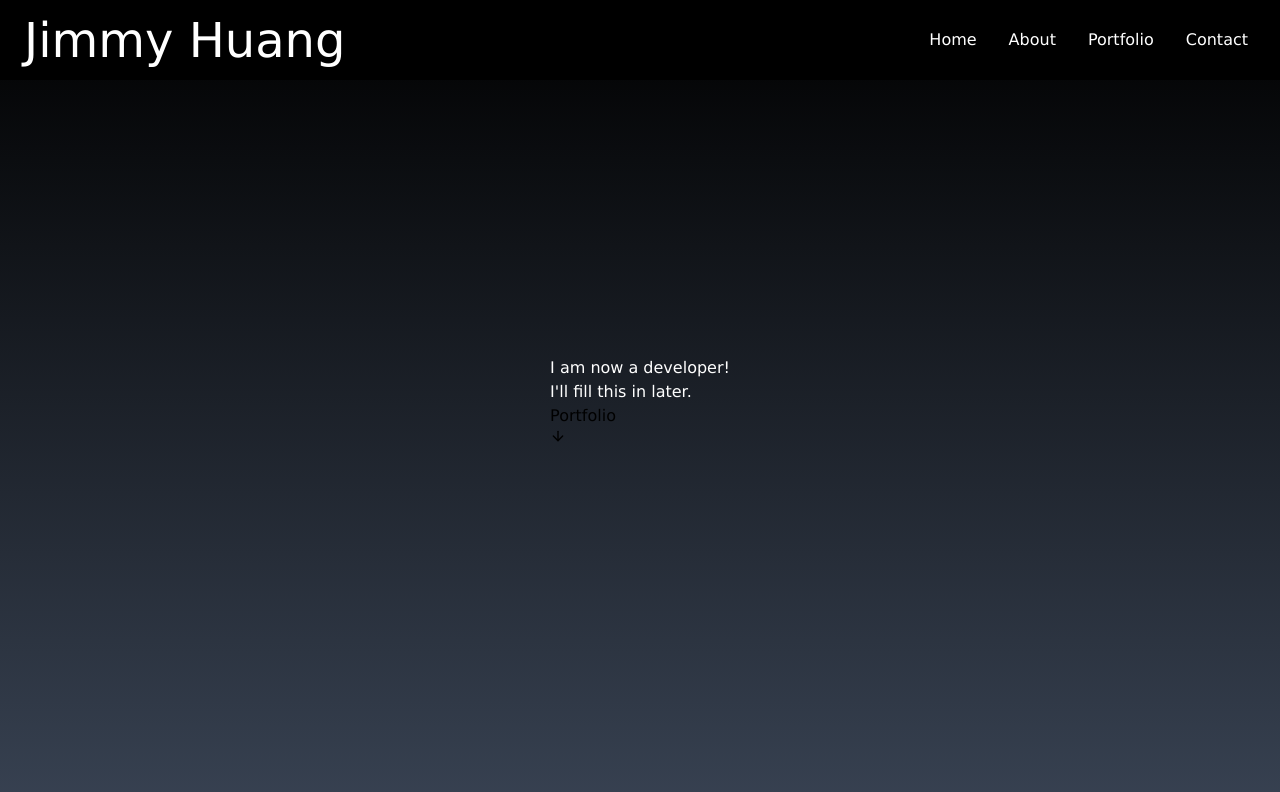
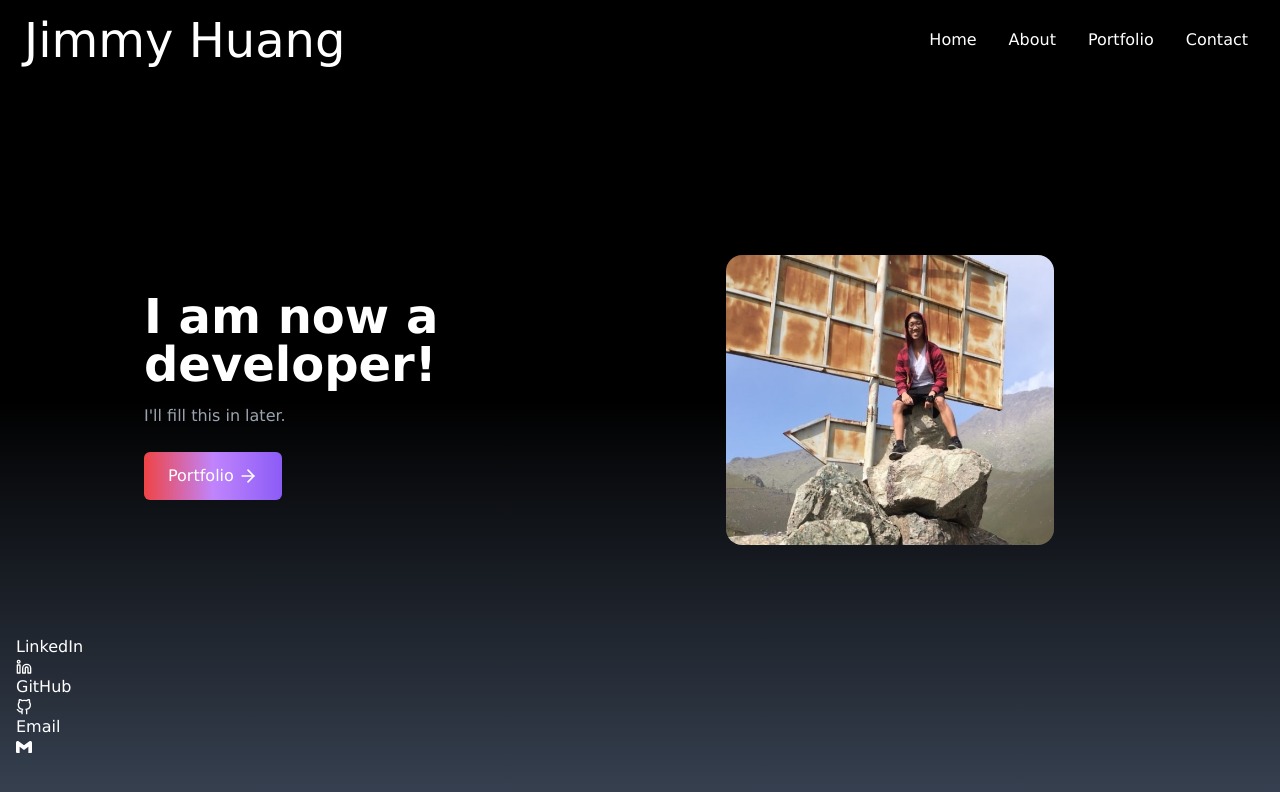
Before and after one commit to jimmehhuang/React-Tailwind-Portfolio, a React (Create React App) app: page / in a window 1280 px wide. Shown: the top 792 px of the page. Built offline with nearby package versions, Linux system fonts and the light colour scheme; the HTML template or start-up script is replaced by a standard one.

Commit message:
edits to home and addition of social links

```diff
--- a/src/App.js
+++ b/src/App.js
@@ -1,11 +1,14 @@
 import NavBar from "./components/NavBar";
 import Home from "./components/Home";
+import Links from "./components/Links";
 
 function App() {
   return (
     <div className="App">
       <NavBar/>
       <Home />
+
+      <Links />
     </div>
   );
 }
--- a/src/components/Home.jsx
+++ b/src/components/Home.jsx
@@ -1,26 +1,29 @@
 import React from 'react'
 import Mountainpose from '../assets/images/Mountainpose.jpg';
-import {FiArrowDown} from 'react-icons/fi';
+import {FiArrowRight} from 'react-icons/fi';
 
 const Home = () => {
   return (
-    <div name="home" className="h-screen w-full bg-gradient-to-b from-black to-gray-700">
-        <div className="max-w-screen-lg mx-auto flex flex-col items-center justify-center h-full">
-            <div>
-                <h2 className="text-white">
+    <div name="home" className="h-screen w-full bg-gradient-to-b from-black via-black to-gray-700">
+        <div className="max-w-screen-lg mx-auto flex flex-col items-center justify-center h-full px-4 md:flex-row">
+            <div className="flex flex-col justify-center h-full">
+                <h2 className="text-4xl sm:text-5xl font-bold text-white">
                     I am now a developer!
                 </h2>
-                <p className="text-white">
+                <p className="text-gray-400 py-4 max-w-md">
                     I'll fill this in later.
                 </p>
                 <div>
-                    <button>
+                    <button className='group text-white w-fit px-6 py-3 my-2 flex items-center rounded-md bg-gradient-to-r from-red-500 via-purple-400 to-violet-500 cursor-pointer'>
                         Portfolio
-                        <span>
-                            <FiArrowDown/>
+                        <span className="group-hover:rotate-90 duration-300">
+                            <FiArrowRight size={20} className="ml-1"/>
                         </span>
                     </button>
                 </div>
+            </div>
+            <div>
+                <img src={Mountainpose} alt="profile pic of me on a mountain" className="rounded-2xl mx-auto w-2/3 md:w-full lg:w-2/3"/>
             </div>
         </div>
     </div>
--- /dev/null
+++ b/src/components/Links.jsx
@@ -0,0 +1,25 @@
+import React from 'react'
+import {FiGithub, FiLinkedin} from 'react-icons/fi';
+import {SiGmail} from 'react-icons/si';
+import {} from 'react-icons';
+
+const Links = () => {
+  return (
+    <div className="flex flex-row bottom-0 fixed text-white">
+        <ul>
+            <li className="flex justify-between items-center w-40 h-1/4 px-4">
+                <a href="">
+                    <>
+                        LinkedIn <FiLinkedin />
+                        GitHub <FiGithub />
+                        Email <SiGmail />
+
+                    </>
+                </a>
+            </li>
+        </ul>
+    </div>
+  )
+}
+
+export default Links
```
Also changed, not shown: src/assets/images/Mountainpose.jpg.
